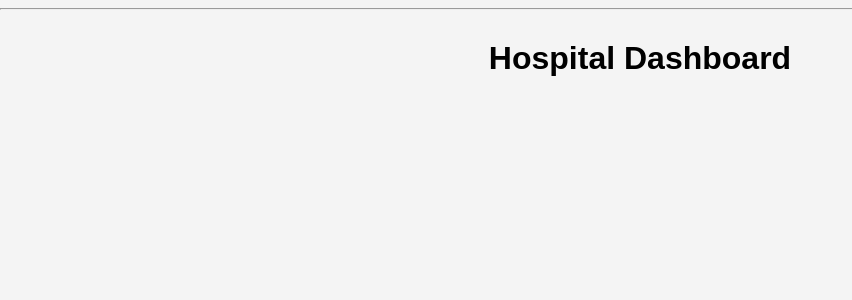
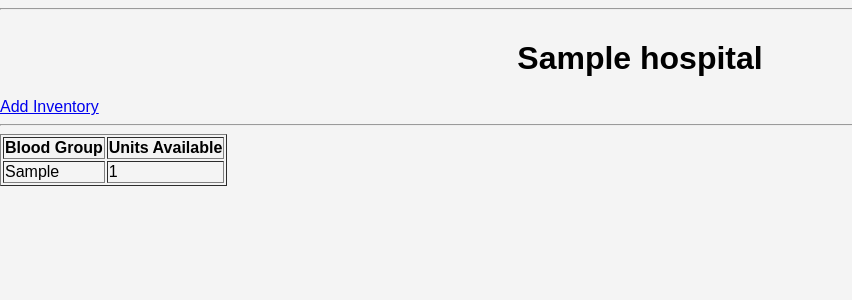
Before and after one commit to vyshnavs0003-sys/lifeflow, a Django app: page /hospital-dashboard/ in a window 1280 px wide. Shown: the part 51-351 px from the top of the page, without its empty margins (0-852 px from the left). Run offline with Django 5.2, Linux system fonts and the light colour scheme; a user stored in the database is signed in; tables that the repository leaves empty hold one stand-in row (values such as "Sample post").

Commit message:
feat: add inventory listing in hospital dashboard

```diff
--- a/bloodbank_app/templates/hospital_dashboard.html
+++ b/bloodbank_app/templates/hospital_dashboard.html
@@ -1,5 +1,27 @@
 {% extends 'base.html' %}
 
 {% block content %}
-<h1>Hospital Dashboard</h1>
+<h1>{{ hospital.hospital_name }}</h1>
+<a href="{% url 'add_inventory' %}">Add Inventory</a>
+<hr>
+<table border="1px">
+    <tr>
+        <th>
+            Blood Group
+        </th>
+        <th>
+            Units Available
+        </th>
+    </tr>
+    {% for inventory in inventories %}
+    <tr>
+        <td>
+            {{ inventory.blood_group}}
+        </td>
+        <td>
+            {{ inventory.units_available }}
+        </td>
+    </tr>
+    {% endfor %}
+</table>
 {% endblock %}
--- a/bloodbank_app/views.py
+++ b/bloodbank_app/views.py
@@ -62,7 +62,9 @@ def user_dashboard(request):
 
 @login_required
 def hospital_dashboard(request):
-    return render(request,'hospital_dashboard.html')
+    hospital = Hospital.objects.get(user = request.user)
+    inventories = BloodInventory.objects.filter(hospital = hospital)
+    return render(request,'hospital_dashboard.html',{'hospital': hospital,'inventories': inventories})
 
 @login_required
 def add_inventory(request):
```
